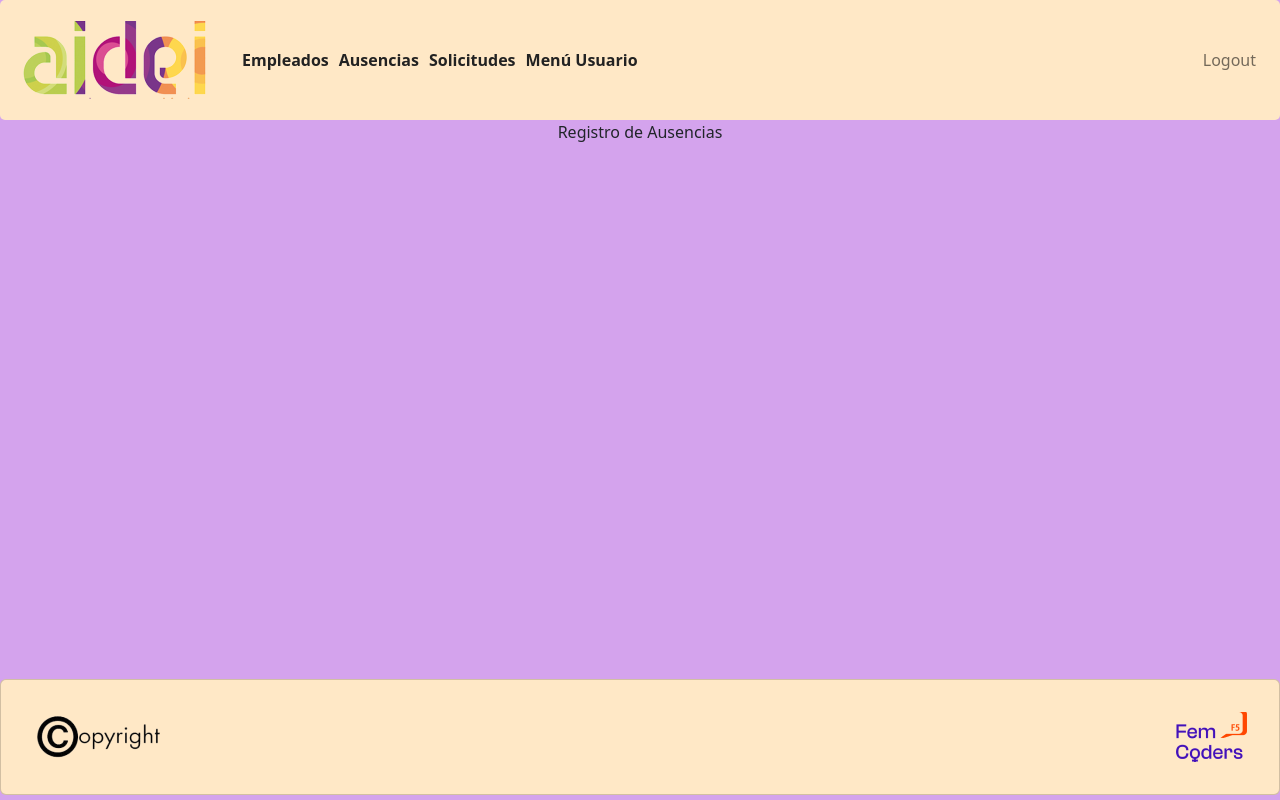
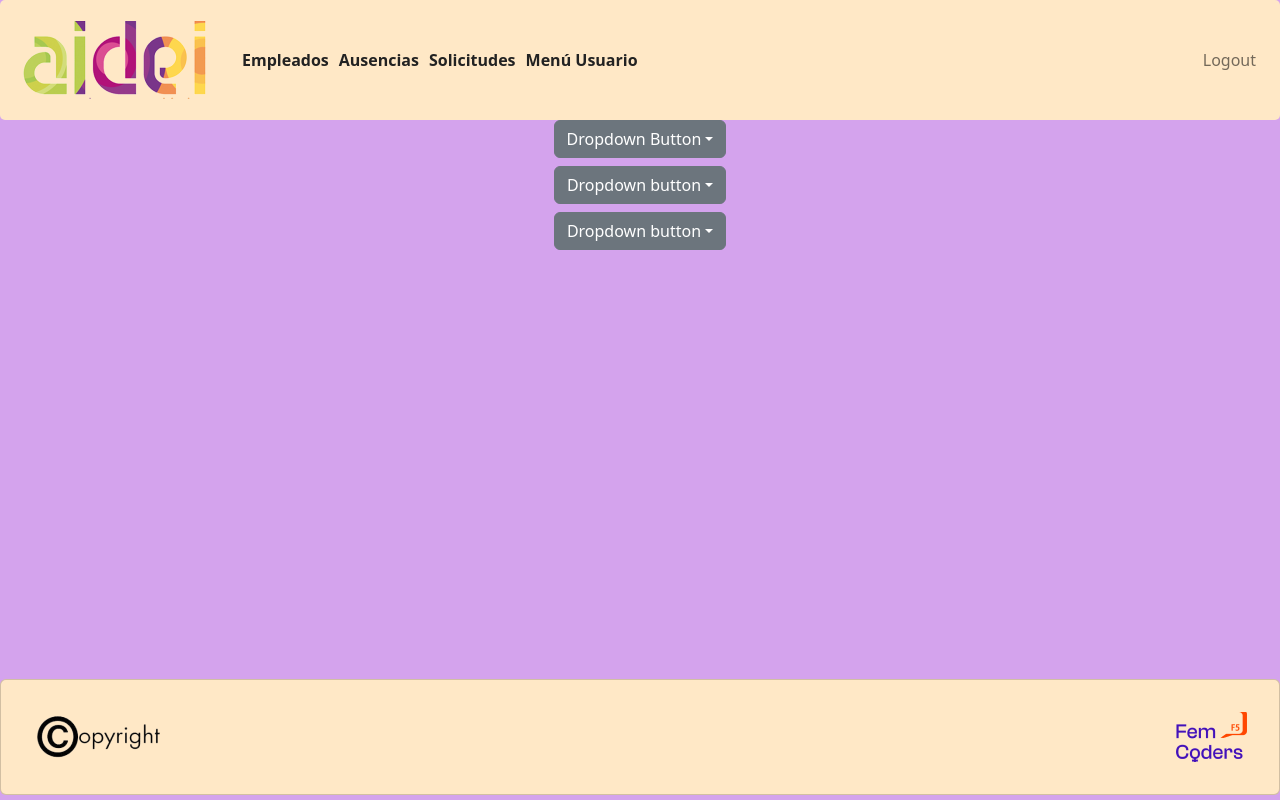
Before and after one commit to birdsinyourgarden/front-end-react-final-proyect, a React (Vite) app: page /absences in a window 1280 px wide. Built offline with nearby package versions, Linux system fonts and the light colour scheme; a web font is replaced by a local one.

Commit message:
add code ausencias

```diff
--- a/src/views/absences/Absences.jsx
+++ b/src/views/absences/Absences.jsx
@@ -1,8 +1,58 @@
-function Absences(){
+import Dropdown from 'react-bootstrap/Dropdown';
+import DropdownButton from 'react-bootstrap/DropdownButton';
 
-    return (
-        <div>Registro de Ausencias</div>
-    )
+function ButtonDarkExample() {
+  return (
+    <>
+      <Dropdown>
+        <Dropdown.Toggle id="dropdown-button-dark-example1" variant="secondary">
+          Dropdown Button
+        </Dropdown.Toggle>
+
+        <Dropdown.Menu variant="dark">
+          <Dropdown.Item href="#/action-1" active>
+            Vacaciones
+          </Dropdown.Item>
+          <Dropdown.Item href="#/action-2">Ausencia action</Dropdown.Item>
+          <Dropdown.Item href="#/action-3">Something else</Dropdown.Item>
+          <Dropdown.Divider />
+          <Dropdown.Item href="#/action-4">Separated link</Dropdown.Item>
+        </Dropdown.Menu>
+      </Dropdown>
+
+      <DropdownButton
+        id="dropdown-button-dark-example2"
+        variant="secondary"
+        menuVariant="dark"
+        title="Dropdown button"
+        className="mt-2"
+      >
+        <Dropdown.Item href="#/action-1" active>
+          Action
+        </Dropdown.Item>
+        <Dropdown.Item href="#/action-2">Another action</Dropdown.Item>
+        <Dropdown.Item href="#/action-3">Something else</Dropdown.Item>
+        <Dropdown.Divider />
+        <Dropdown.Item href="#/action-4">Separated link</Dropdown.Item>
+      </DropdownButton>
+
+      <DropdownButton
+        id="dropdown-button-dark-example3"
+        variant="secondary"
+        menuVariant="dark"
+        title="Dropdown button"
+        className="mt-2"
+      >
+        <Dropdown.Item href="#/action-1" active>
+          Action
+        </Dropdown.Item>
+        <Dropdown.Item href="#/action-2">Another action</Dropdown.Item>
+        <Dropdown.Item href="#/action-3">Something else</Dropdown.Item>
+        <Dropdown.Divider />
+        <Dropdown.Item href="#/action-4">Separated link</Dropdown.Item>
+      </DropdownButton>
+    </>
+  );
 }
 
-export default Absences
+export default ButtonDarkExample;
```
Also changed, not shown: src/views/actualDay/Absences.jsx (deleted, +0 -28 lines), src/views/actualDay/Absences.css (deleted).
